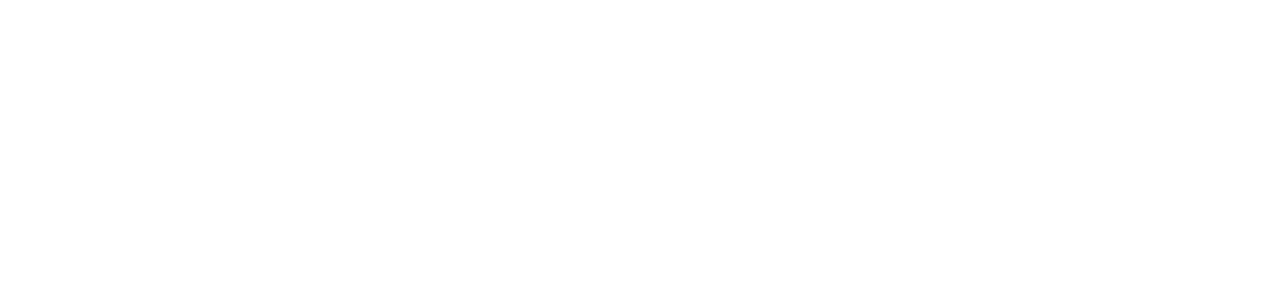
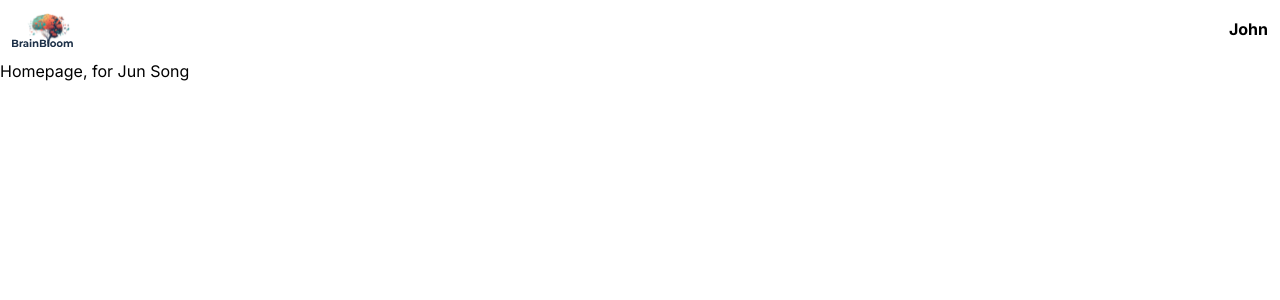
Before and after one commit to BrainBloomAI/Frontend, a Next.js app: page / in a window 1280 px wide. Shown: the top 300 px of the page. Built offline with nearby package versions, Linux system fonts and the light colour scheme.

Commit message:
user home page for jun song

```diff
--- /dev/null
+++ b/src/app/(user)/page.tsx
@@ -0,0 +1,11 @@
+/**
+ * home page goes here
+ */
+
+export default function Home() {
+	return (
+		<div>
+			<h1>Homepage, for Jun Song</h1>
+		</div>
+	)
+}
```
